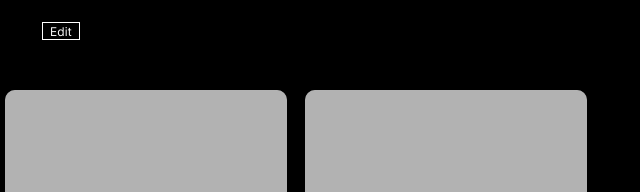
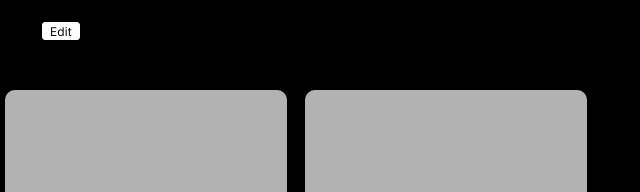
Before and after one commit to EvgeniyPanin/social-network, a plain HTML site: page index.html in a window 1280 px wide. In both pictures the pointer is over the button "Edit". Shown: the part 343-535 px from the top of the page, 344-984 px from the left. Drawn offline with Linux system fonts and the light colour scheme.

Commit message:
Updated the edit button

```diff
--- a/blocks/user-info/__edit/user-info__edit.css
+++ b/blocks/user-info/__edit/user-info__edit.css
@@ -10,3 +10,14 @@
     width: 38px;
     height: 18px;
 }
+
+.user-info__edit:hover {
+    background-color: white;
+    color: black;
+    border-radius: 3px;
+}
+
+.user-info__edit:focus {
+    background-color: blue;
+    border: blue;
+  }
```
